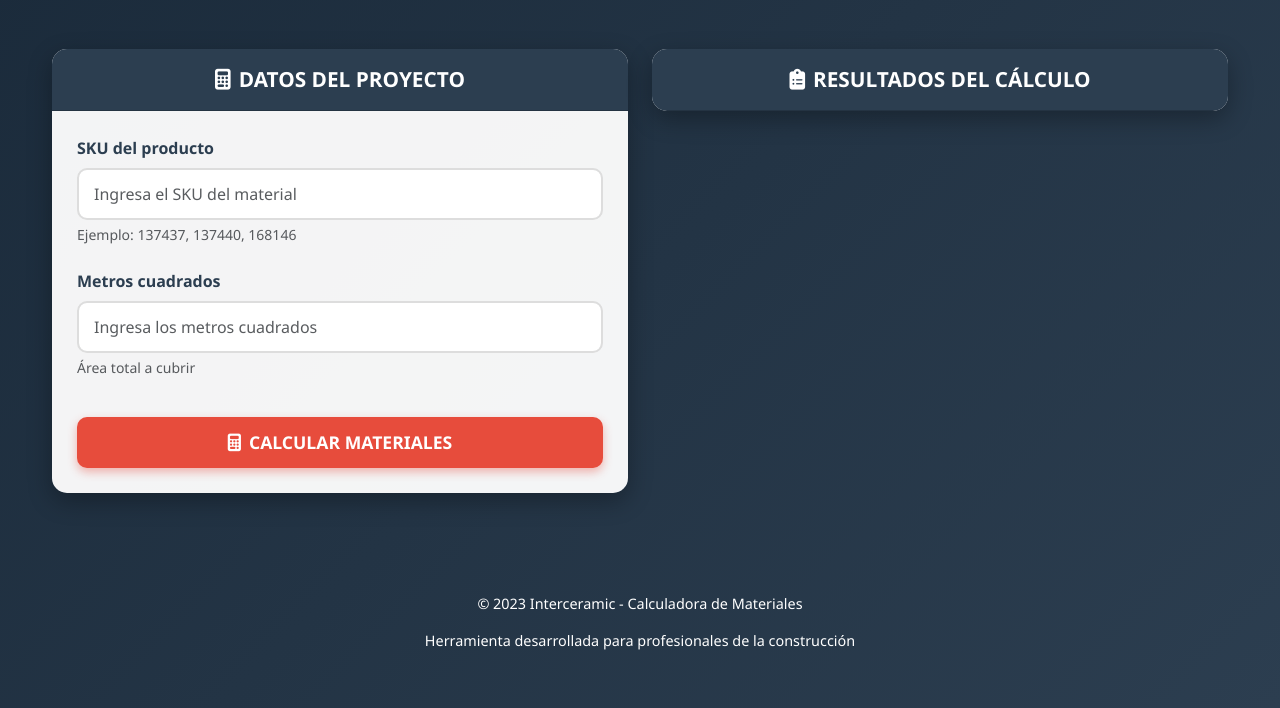
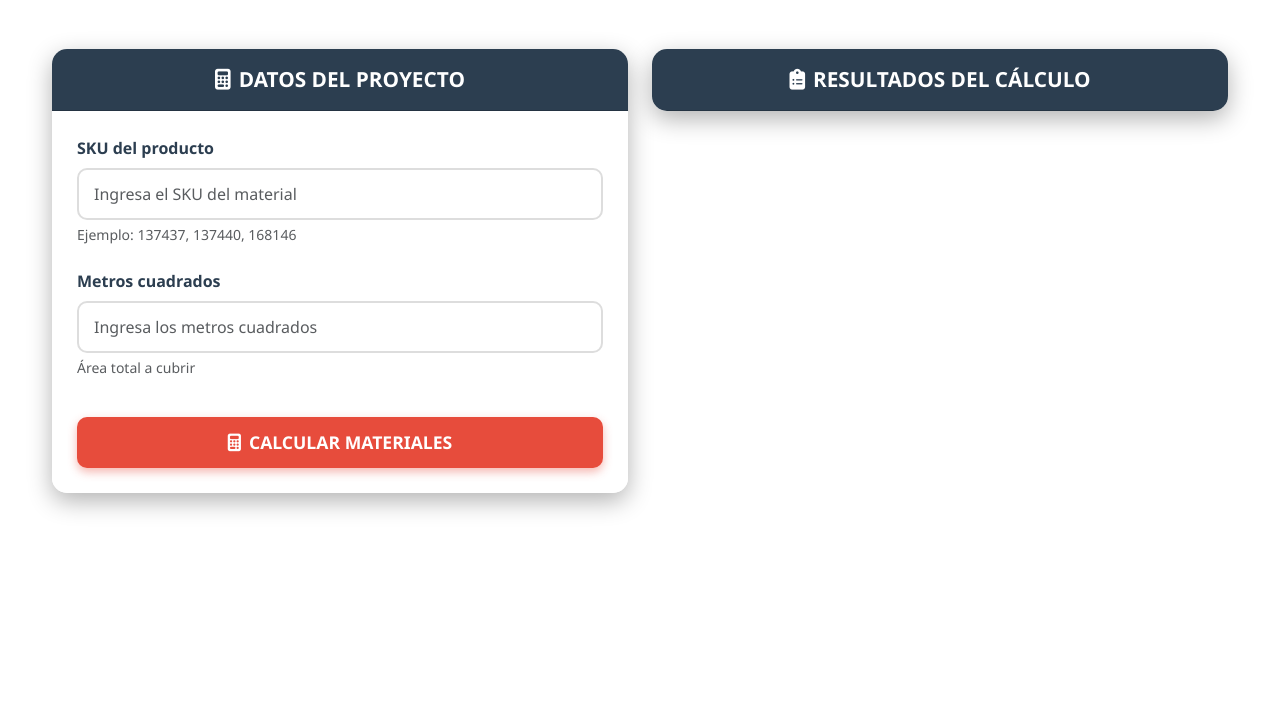
Before and after one commit to victoregonzalez01/victoregonzalez01.github.io, a plain HTML site: page index.html in a window 1280 px wide. Shown: the part 136-844 px from the top of the page. Drawn offline with nearby package versions, Linux system fonts and the light colour scheme.

Commit message:
Update index.html
Se modifica el color de fondo

```diff
--- a/index.html
+++ b/index.html
@@ -25,7 +25,7 @@
 
         body {
             font-family: 'Segoe UI', Tahoma, Geneva, Verdana, sans-serif;
-            background: linear-gradient(135deg, #1a2a3a 0%, #2c3e50 100%);
+            background: linear-gradient(135deg, #ffffff 0%, #ffffff 100%);
             color: #333;
             min-height: 100vh;
             padding: 20px;
@@ -361,7 +361,6 @@
             <div class="logo-container">
                 <img src="https://interceramic.com/on/demandware.static/Sites-interceramic-Site/-/default/dw3478a94e/images/logo.png" alt="Interceramic Logo">
             </div>
-
         </header>
 
         <div class="row">
```
